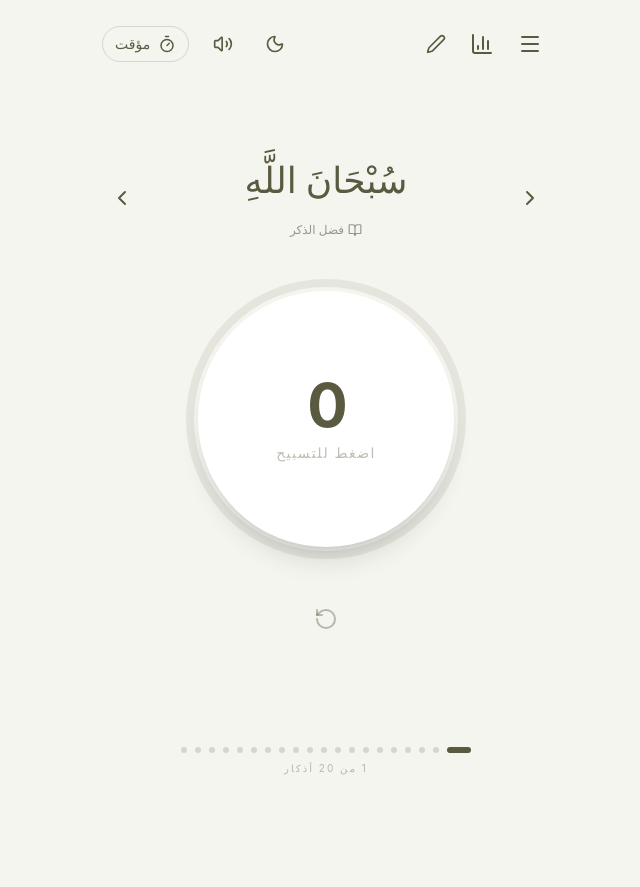
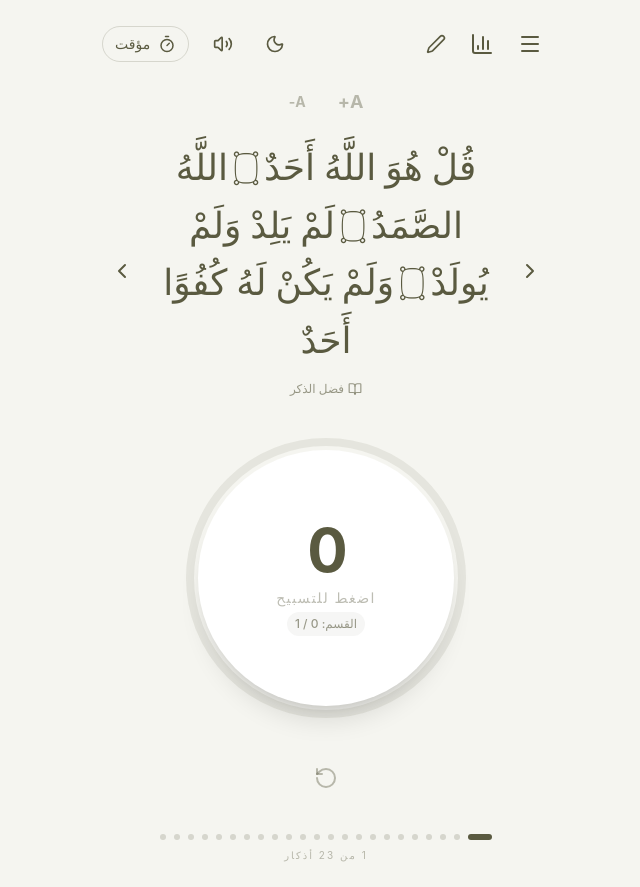
Before and after one commit to ZabadiM/AzkarSal, a React (Vite) app: page / in a window 1280 px wide. Shown: the whole page, without its empty margins (314-954 px from the left). Before the commit the page ends 800 px from the top, so only its background shows below. Built offline with nearby package versions, Linux system fonts and the light colour scheme.

Commit message:
feat: Add font size adjustment and new Surahs
Introduces user-adjustable font size for better readability.
Persists font size preference locally.
Adds Surah Al-Ikhlas, Surah Al-Kafirun, and the last two verses of Surah Al-Baqarah to the default dhikr list with their virtues and hadiths.

```diff
--- a/src/App.tsx
+++ b/src/App.tsx
@@ -79,6 +79,10 @@ export default function App() {
   const [showList, setShowList] = useState(false);
   const [listFilter, setListFilter] = useState<'all' | 'favorites'>('all');
   const [soundEnabled, setSoundEnabled] = useState(true);
+  const [fontSize, setFontSize] = useState(() => {
+    const saved = localStorage.getItem('tasbih_font_size');
+    return saved ? parseInt(saved, 10) : 36;
+  });
   const [isDarkMode, setIsDarkMode] = useState(() => {
     const saved = localStorage.getItem('tasbih_dark_mode');
     if (saved !== null) return JSON.parse(saved);
@@ -144,6 +148,10 @@ export default function App() {
   useEffect(() => {
     localStorage.setItem('tasbih_list', JSON.stringify(dhikrList));
   }, [dhikrList]);
+
+  useEffect(() => {
+    localStorage.setItem('tasbih_font_size', fontSize.toString());
+  }, [fontSize]);
 
   // Ensure currentIndex is valid if list changes
   useEffect(() => {
@@ -449,6 +457,22 @@ export default function App() {
           </div>
         ) : (
           <>
+            <div className="flex justify-center gap-4 w-full mb-[-1rem] z-10 relative">
+              <button
+                onClick={() => setFontSize(f => Math.min(f + 4, 72))}
+                className="p-2 text-primary/40 hover:text-primary/80 transition-colors font-bold text-lg rounded-full hover:bg-black/5 dark:hover:bg-white/5"
+                title="تكبير الخط"
+              >
+                A+
+              </button>
+              <button
+                onClick={() => setFontSize(f => Math.max(f - 4, 16))}
+                className="p-2 text-primary/40 hover:text-primary/80 transition-colors font-bold text-sm rounded-full hover:bg-black/5 dark:hover:bg-white/5"
+                title="تصغير الخط"
+              >
+                A-
+              </button>
+            </div>
             {/* Dhikr Selector */}
             <div className="w-full flex items-center justify-between gap-4">
               <button onClick={prevDhikr} className="p-2 rounded-full hover:bg-black/5 transition-colors">
@@ -464,7 +488,10 @@ export default function App() {
                     exit={{ opacity: 0, y: -10 }}
                     className="space-y-2"
                   >
-                    <h2 className="text-3xl md:text-4xl font-serif arabic-text leading-relaxed">
+                    <h2
+                      className="font-serif arabic-text leading-relaxed transition-all duration-300"
+                      style={{ fontSize: `${fontSize}px`, lineHeight: 1.6 }}
+                    >
                       {currentDhikr.text}
                     </h2>
                     {(currentDhikr.virtue || currentDhikr.hadith) && (
--- a/src/constants.ts
+++ b/src/constants.ts
@@ -10,6 +10,30 @@ export interface Dhikr {
 }
 
 export const DHIKR_LIST: Dhikr[] = [
+  {
+    id: 'surah-al-ikhlas',
+    text: 'قُلْ هُوَ اللَّهُ أَحَدٌ ۝ اللَّهُ الصَّمَدُ ۝ لَمْ يَلِدْ وَلَمْ يُولَدْ ۝ وَلَمْ يَكُنْ لَهُ كُفُوًا أَحَدٌ',
+    virtue: 'تعدل ثلث القرآن.',
+    hadith: 'قال رسول الله صلى الله عليه وسلم: أيعجز أحدكم أن يقرأ ثلث القرآن في ليلة؟ فشق ذلك عليهم وقالوا: أينا يطيق ذلك يا رسول الله؟ فقال: الله الواحد الصمد ثلث القرآن. (رواه البخاري)',
+    target: 3,
+    step: 1
+  },
+  {
+    id: 'surah-al-kafirun',
+    text: 'قُلْ يَا أَيُّهَا الْكَافِرُونَ ۝ لَا أَعْبُدُ مَا تَعْبُدُونَ ۝ وَلَا أَنْتُمْ عَابِدُونَ مَا أَعْبُدُ ۝ وَلَا أَنَا عَابِدٌ مَا عَبَدْتُمْ ۝ وَلَا أَنْتُمْ عَابِدُونَ مَا أَعْبُدُ ۝ لَكُمْ دِينُكُمْ وَلِيَ دِينِ',
+    virtue: 'براءة من الشرك.',
+    hadith: 'قال رسول الله صلى الله عليه وسلم: اقرأ (قل يا أيها الكافرون) ثم نم على خاتمتها، فإنها براءة من الشرك. (رواه أبو داود والترمذي وصححه الألباني)',
+    target: 1,
+    step: 1
+  },
+  {
+    id: 'last-two-verses-baqarah',
+    text: 'آمَنَ الرَّسُولُ بِمَا أُنْزِلَ إِلَيْهِ مِنْ رَبِّهِ وَالْمُؤْمِنُونَ ۚ كُلٌّ آمَنَ بِاللَّهِ وَمَلَائِكَتِهِ وَكُتُبِهِ وَرُسُلِهِ لَا نُفَرِّقُ بَيْنَ أَحَدٍ مِنْ رُسُلِهِ ۚ وَقَالُوا سَمِعْنَا وَأَطَعْنَا ۖ غُفْرَانَكَ رَبَّنَا وَإِلَيْكَ الْمَصِيرُ ۝ لَا يُكَلِّفُ اللَّهُ نَفْسًا إِلَّا وُسْعَهَا ۚ لَهَا مَا كَسَبَتْ وَعَلَيْهَا مَا اكْتَسَبَتْ ۗ رَبَّنَا لَا تُؤَاخِذْنَا إِنْ نَسِينَا أَوْ أَخْطَأْنَا ۚ رَبَّنَا وَلَا تَحْمِلْ عَلَيْنَا إِصْرًا كَمَا حَمَلْتَهُ عَلَى الَّذِينَ مِنْ قَبْلِنَا ۚ رَبَّنَا وَلَا تُحَمِّلْنَا مَا لَا طَاقَةَ لَنَا بِهِ ۖ وَاعْفُ عَنَّا وَاغْفِرْ لَنَا وَارْحَمْنَا ۚ أَنْتَ مَوْلَانَا فَانْصُرْنَا عَلَى الْقَوْمِ الْكَافِرِينَ',
+    virtue: 'من قرأهما في ليلة كفتاه.',
+    hadith: 'قال رسول الله صلى الله عليه وسلم: الآيتان من آخر سورة البقرة، من قرأهما في ليلة كفتاه. (رواه البخاري ومسلم)',
+    target: 1,
+    step: 1
+  },
   {
     id: 'subhanallah',
     text: 'سُبْحَانَ اللَّهِ',
```
